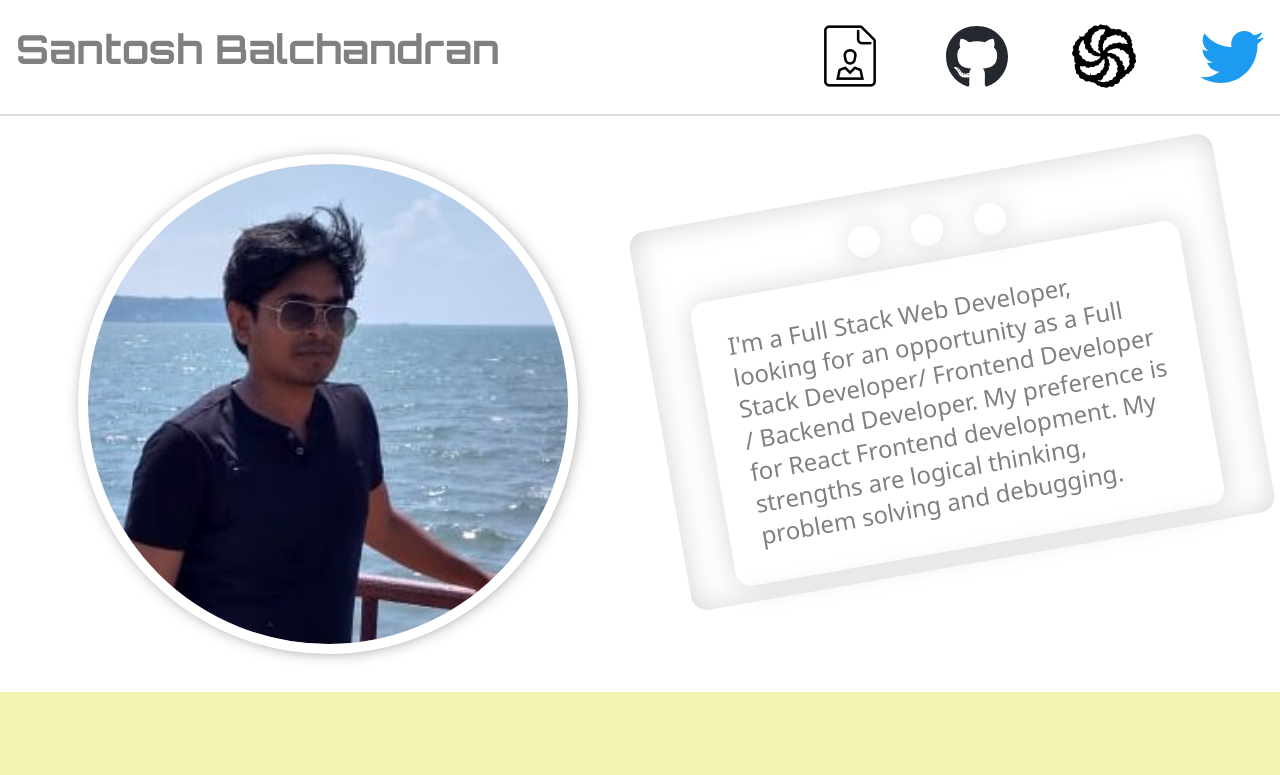
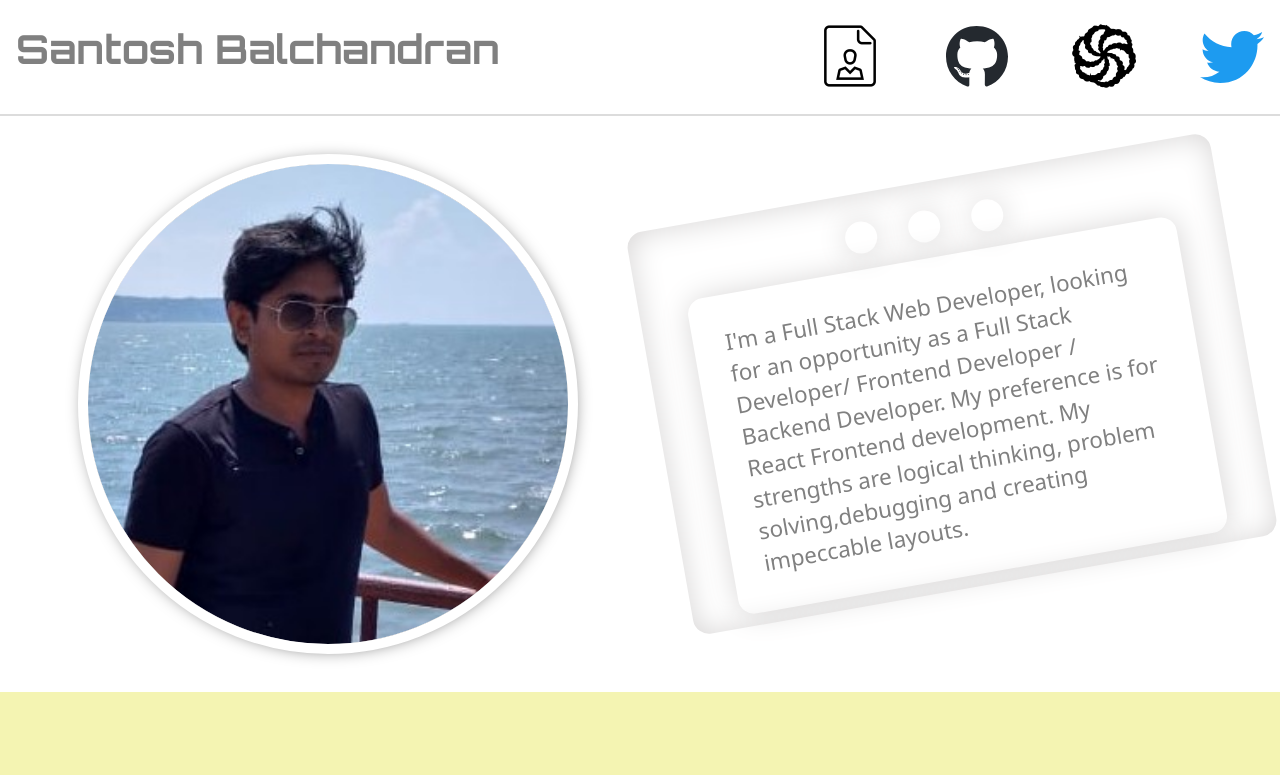
Before and after one commit to sanbal13/Portfolio, a React (Create React App) app: page / in a window 1280 px wide. Shown: the top 775 px of the page. Built offline with nearby package versions, Linux system fonts and the light colour scheme.

Commit message:
Edit hero para and change hover effect in blog section

```diff
--- a/src/components/HeroPara.js
+++ b/src/components/HeroPara.js
@@ -8,7 +8,7 @@ export default function HeroPara() {
     <span className="circle"></span>
     <span className="circle"></span>
     </div>
-      <p className="hero-para">I'm a Full Stack Web Developer, looking for an opportunity as a Full Stack Developer/ Frontend Developer / Backend Developer. My preference is for React Frontend development. My strengths are logical thinking, problem solving and debugging.</p>
+      <p className="hero-para">I'm a Full Stack Web Developer, looking for an opportunity as a Full Stack Developer/ Frontend Developer / Backend Developer. My preference is for React Frontend development. My strengths are logical thinking, problem solving,debugging and creating impeccable layouts.</p>
 
     </div>
   );
--- a/src/components/style.css
+++ b/src/components/style.css
@@ -267,14 +267,14 @@ header li:hover .tooltip {
   border-radius: 1rem;
   padding: 2rem;
   line-height: 2rem;
-  font-size: 1.5rem;
+  font-size: 1.4rem;
   color: grey;
 }
 .hero-para-wrapper  {
   rotate:-10deg;
   box-shadow: inset 1px 1px 30px #d7d5d5;
   border-radius: 1rem;
-  height: 80%;
+  height: 85%;
   margin: 1rem;
 }
 .circle {
@@ -300,19 +300,17 @@ header li:hover .tooltip {
 /************ Projects ***********/
 .thumbnail {
   width: 100%;
-  filter: blur(1px);
+}
+.thumbnail img {
+  box-shadow: 1px 1px 30px rgba(158, 156, 156, .5);
 }
 .thumbnail:hover {
-  border: 2px solid grey;
- filter: blur(0px);
-}
-.thumbnail:hover .card {
-  box-shadow: 1px 1px 20px #fff;
+  outline: 5px solid rgb(222, 222, 120);
+  box-shadow: 1px 1px 30px rgba(158, 156, 156);
 }
 
 .card {
   width: 400px;
-  box-shadow: 1px 1px 30px grey;
   border-radius: 0.5rem;
   position: relative;
 }
```
